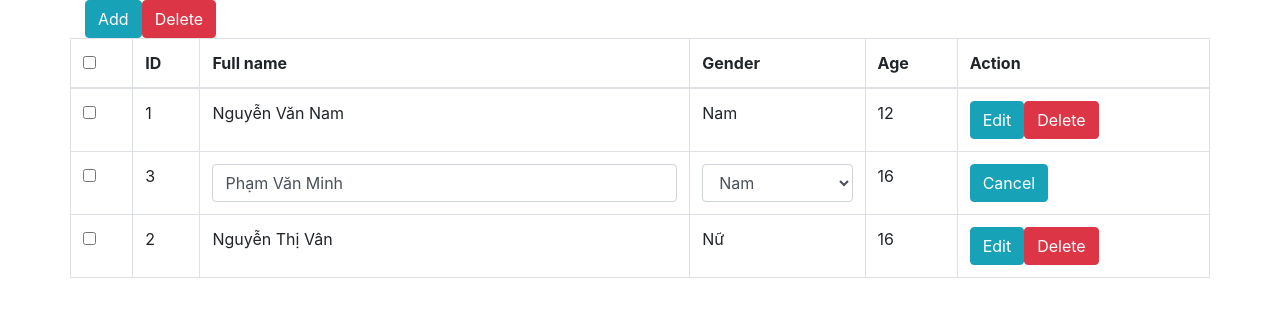
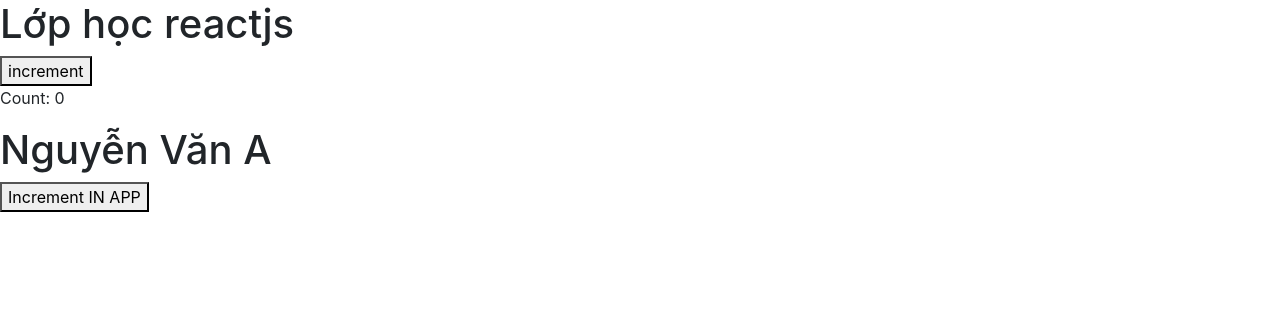
Before and after one commit to trunghongoc/Reactjs2010E-app, a React (Create React App) app: page / in a window 1280 px wide. Shown: the top 316 px of the page. Built offline with nearby package versions, Linux system fonts and the light colour scheme.

Commit message:
Context unit 21

```diff
--- a/src/App.js
+++ b/src/App.js
@@ -2,12 +2,30 @@
 import './scss/index.scss'
 import 'bootstrap/dist/css/bootstrap.min.css'
 
-import Users from './components/Users'
+import Counter from './components/Counter'
+
+import { MyGlobalContext } from './context/MyGlobalContext'
 class App extends Component {
+  constructor() {
+    super()
+
+    this.state = {
+      gContext: {
+        name: 'Nguyễn Văn A',
+        age: 16
+      }
+    }
+  }
+
   render() {
     return (
       <>
-        <Users />
+        <MyGlobalContext.Provider value={this.state.gContext}>
+          <h1>Lớp học reactjs</h1>
+          <Counter />
+
+          <button>Increment IN APP</button>
+        </MyGlobalContext.Provider>
       </>
     )
   }
--- /dev/null
+++ b/src/components/Counter.jsx
@@ -0,0 +1,35 @@
+import React from 'react'
+
+import { MyGlobalContext } from './../context/MyGlobalContext'
+
+class Counter extends React.Component {
+  state = {
+    count: 0
+  }
+
+  increment = () => {
+    this.setState({
+      count: this.state.count + 1
+    })
+  }
+
+  render() {
+    return (
+      <div>
+        <button onClick={this.increment}>increment</button>
+
+        <p>Count: {this.state.count}</p>
+
+        <MyGlobalContext.Consumer>
+          {
+            data => (
+              <h1>{data.name}</h1>
+            )
+          }
+        </MyGlobalContext.Consumer>
+      </div>
+    )
+  }
+}
+
+export default Counter
--- /dev/null
+++ b/src/context/MyGlobalContext.js
@@ -0,0 +1,3 @@
+import React from 'react'
+
+export const MyGlobalContext = React.createContext()
```
Also changed, not shown: 2 other files (tests, documents, lock files or other folders).
